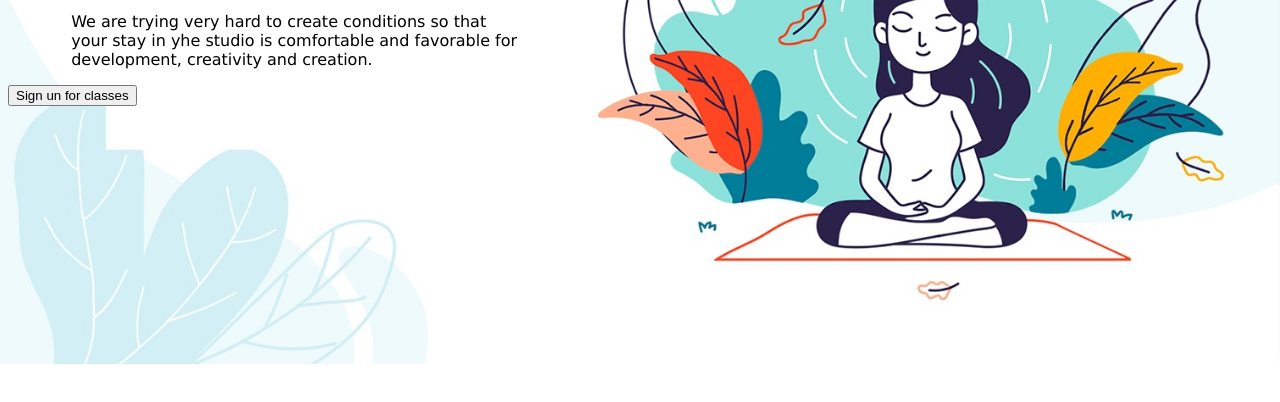
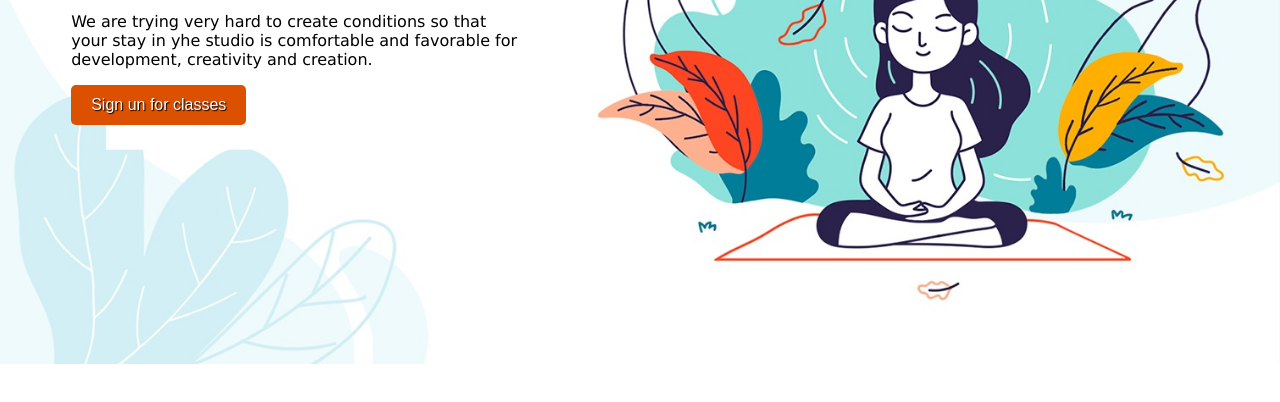
Before and after one commit to liliiavint/48-grupe-joga, a website: page index.html in a window 1280 px wide. Shown: the part 340-742 px from the top of the page. Drawn offline with Linux system fonts and the light colour scheme.

Commit message:
Update main.css

```diff
--- a/css/main.css
+++ b/css/main.css
@@ -36,7 +36,7 @@ p{
     font-family: 'Lucida Sans', 'Lucida Sans Regular', 'Lucida Grande', 'Lucida Sans Unicode', Geneva, Verdana, sans-serif;
     margin-left: 5%;
 }
-.styled {
+.btn {
     border: 0;
     line-height: 2.5;
     padding: 0 20px;
@@ -49,3 +49,7 @@ p{
     background-color: rgb(220, 81, 0);
 
   }
+.btn:hover {
+    /*background-color:#65cccc;
+    transition: 0.7s;*/
+}
```
